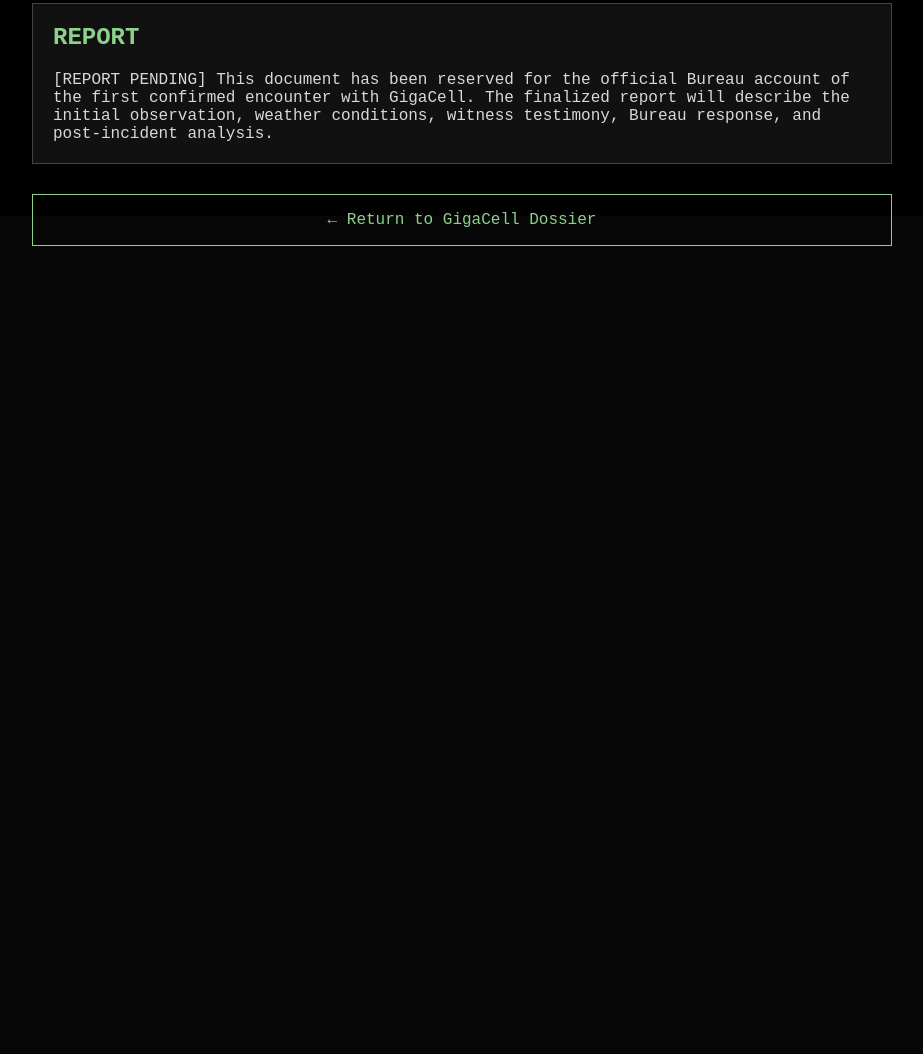
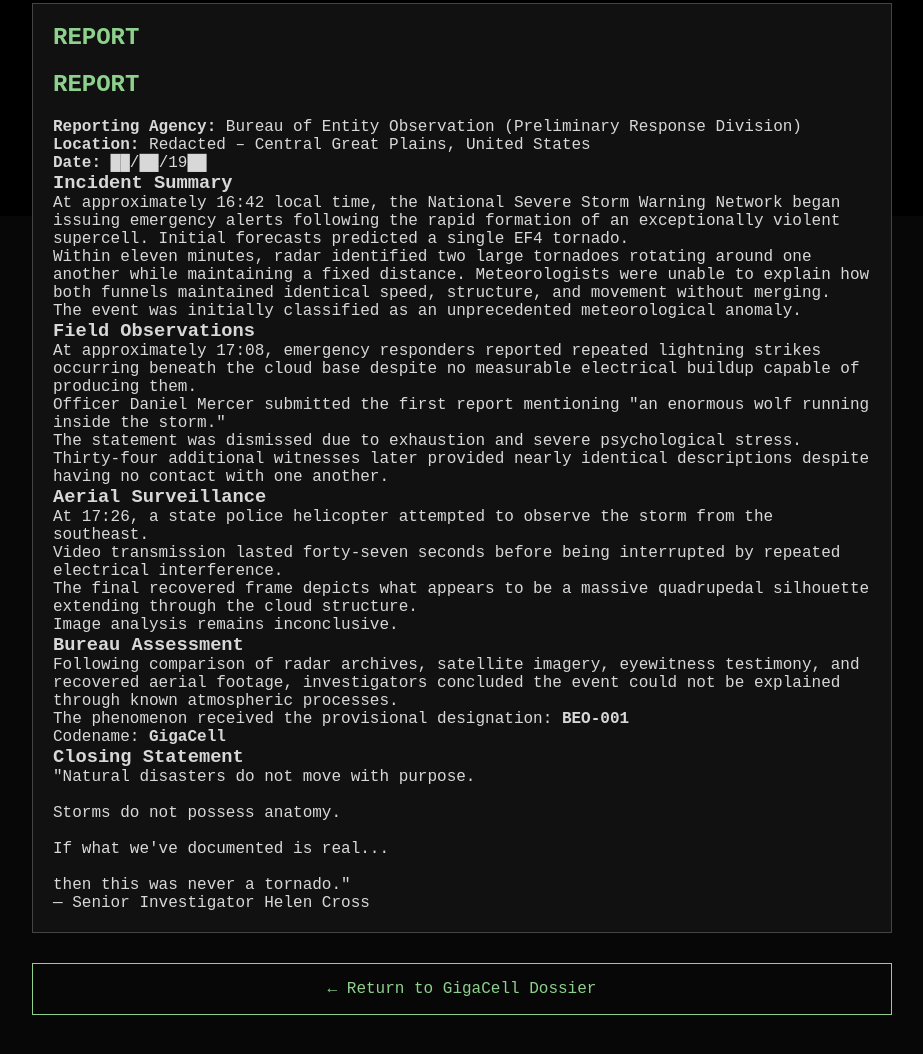
Before and after one commit to Internet-Archive-spec/The-Entity-Archive, a plain HTML site: page documents/df-001-a.html in a window 1280 px wide. Shown: the part 584-1638 px from the top of the page, without its empty margins (178-1101 px from the left). Before the commit the page ends 890 px from the top, so only its background shows below. Drawn offline with Linux system fonts and the light colour scheme.

Commit message:
Update df-001-a.html

```diff
--- a/documents/df-001-a.html
+++ b/documents/df-001-a.html
@@ -70,16 +70,95 @@ INITIAL ENCOUNTER REPORT
 
 <h2>REPORT</h2>
 
+<h2>REPORT</h2>
+
+<p><strong>Reporting Agency:</strong> Bureau of Entity Observation (Preliminary Response Division)</p>
+
+<p><strong>Location:</strong> Redacted – Central Great Plains, United States</p>
+
+<p><strong>Date:</strong> ██/██/19██</p>
+
+<h3>Incident Summary</h3>
+
 <p>
-
-[REPORT PENDING]
-
-This document has been reserved for the official Bureau account of the first confirmed encounter with GigaCell.
-
-The finalized report will describe the initial observation, weather conditions, witness testimony, Bureau response, and post-incident analysis.
-
+At approximately 16:42 local time, the National Severe Storm Warning Network began issuing emergency alerts following the rapid formation of an exceptionally violent supercell. Initial forecasts predicted a single EF4 tornado.
 </p>
 
+<p>
+Within eleven minutes, radar identified two large tornadoes rotating around one another while maintaining a fixed distance. Meteorologists were unable to explain how both funnels maintained identical speed, structure, and movement without merging.
+</p>
+
+<p>
+The event was initially classified as an unprecedented meteorological anomaly.
+</p>
+
+<h3>Field Observations</h3>
+
+<p>
+At approximately 17:08, emergency responders reported repeated lightning strikes occurring beneath the cloud base despite no measurable electrical buildup capable of producing them.
+</p>
+
+<p>
+Officer Daniel Mercer submitted the first report mentioning "an enormous wolf running inside the storm."
+</p>
+
+<p>
+The statement was dismissed due to exhaustion and severe psychological stress.
+</p>
+
+<p>
+Thirty-four additional witnesses later provided nearly identical descriptions despite having no contact with one another.
+</p>
+
+<h3>Aerial Surveillance</h3>
+
+<p>
+At 17:26, a state police helicopter attempted to observe the storm from the southeast.
+</p>
+
+<p>
+Video transmission lasted forty-seven seconds before being interrupted by repeated electrical interference.
+</p>
+
+<p>
+The final recovered frame depicts what appears to be a massive quadrupedal silhouette extending through the cloud structure.
+</p>
+
+<p>
+Image analysis remains inconclusive.
+</p>
+
+<h3>Bureau Assessment</h3>
+
+<p>
+Following comparison of radar archives, satellite imagery, eyewitness testimony, and recovered aerial footage, investigators concluded the event could not be explained through known atmospheric processes.
+</p>
+
+<p>
+The phenomenon received the provisional designation:
+<strong>BEO-001</strong>
+</p>
+
+<p>
+Codename:
+<strong>GigaCell</strong>
+</p>
+
+<h3>Closing Statement</h3>
+
+<blockquote>
+"Natural disasters do not move with purpose.<br><br>
+
+Storms do not possess anatomy.<br><br>
+
+If what we've documented is real...<br><br>
+
+then this was never a tornado."
+</blockquote>
+
+<p>
+— Senior Investigator Helen Cross
+</p>
 </section>
 
 <p style="text-align:center; margin-top:30px;">
```
